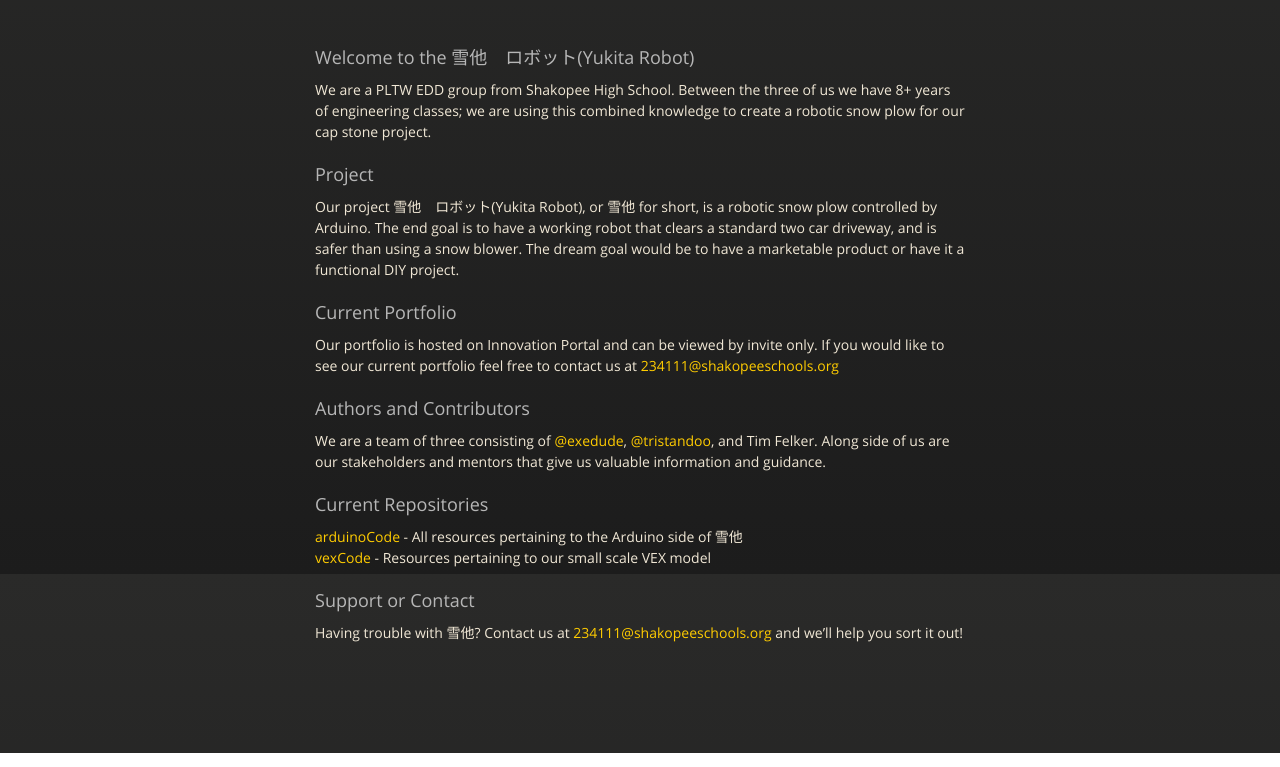
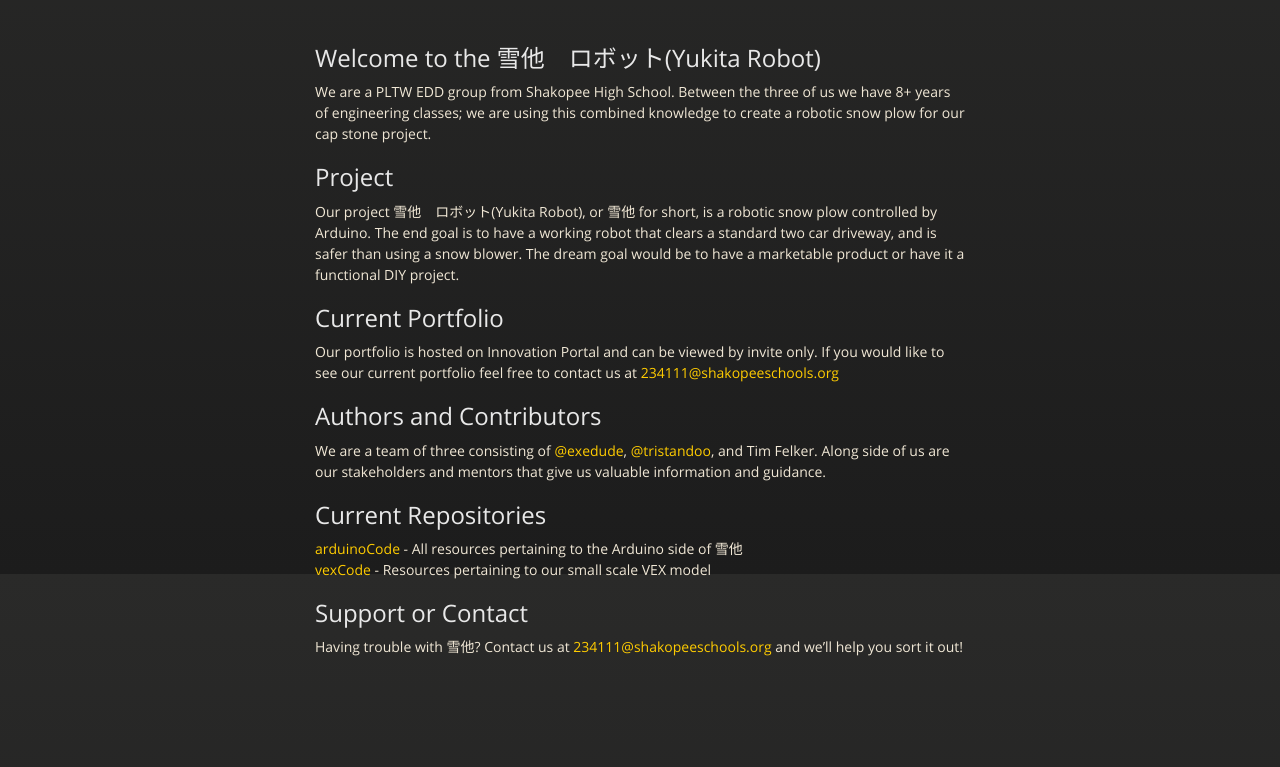
Before and after one commit to RoboSnow/RoboSnow.github.io, a plain HTML site: page index.html in a window 1280 px wide. Shown: the part 226-993 px from the top of the page. Drawn offline with nearby package versions, Linux system fonts and the light colour scheme.

Commit message:
Replace master branch with page content via GitHub

```diff
--- a/index.html
+++ b/index.html
@@ -35,34 +35,34 @@
           <span class="credits right">Hosted on GitHub Pages &mdash; Theme by <a href="https://twitter.com/michigangraham">mattgraham</a></span>
         </div>
 
-        <h3>
-<a id="welcome-to-the-雪他ロボットyukita-robot" class="anchor" href="#welcome-to-the-%E9%9B%AA%E4%BB%96%E3%83%AD%E3%83%9C%E3%83%83%E3%83%88yukita-robot" aria-hidden="true"><span class="octicon octicon-link"></span></a>Welcome to the 雪他　ロボット(Yukita Robot)</h3>
+        <h2>
+<a id="welcome-to-the-雪他ロボットyukita-robot" class="anchor" href="#welcome-to-the-%E9%9B%AA%E4%BB%96%E3%83%AD%E3%83%9C%E3%83%83%E3%83%88yukita-robot" aria-hidden="true"><span class="octicon octicon-link"></span></a>Welcome to the 雪他　ロボット(Yukita Robot)</h2>
 
 <p>We are a PLTW EDD group from Shakopee High School. Between the three of us we have 8+ years of engineering classes; we are using this combined knowledge to create a robotic snow plow for our cap stone project.</p>
 
-<h3>
-<a id="project" class="anchor" href="#project" aria-hidden="true"><span class="octicon octicon-link"></span></a>Project</h3>
+<h2>
+<a id="project" class="anchor" href="#project" aria-hidden="true"><span class="octicon octicon-link"></span></a>Project</h2>
 
 <p>Our project 雪他　ロボット(Yukita Robot), or 雪他 for short, is a robotic snow plow controlled by Arduino. The end goal is to have a working robot that clears a standard two car driveway, and is safer than using a snow blower. The dream goal would be to have a marketable product or have it a functional DIY project.</p>
 
-<h3>
-<a id="current-portfolio" class="anchor" href="#current-portfolio" aria-hidden="true"><span class="octicon octicon-link"></span></a>Current Portfolio</h3>
+<h2>
+<a id="current-portfolio" class="anchor" href="#current-portfolio" aria-hidden="true"><span class="octicon octicon-link"></span></a>Current Portfolio</h2>
 
 <p>Our portfolio is hosted on Innovation Portal and can be viewed by invite only. If you would like to see our current portfolio feel free to contact us at <a href="mailto:234111@shakopeeschools.org">234111@shakopeeschools.org</a> </p>
 
-<h3>
-<a id="authors-and-contributors" class="anchor" href="#authors-and-contributors" aria-hidden="true"><span class="octicon octicon-link"></span></a>Authors and Contributors</h3>
+<h2>
+<a id="authors-and-contributors" class="anchor" href="#authors-and-contributors" aria-hidden="true"><span class="octicon octicon-link"></span></a>Authors and Contributors</h2>
 
 <p>We are a team of three consisting of <a href="https://github.com/exedude" class="user-mention">@exedude</a>, <a href="https://github.com/tristandoo" class="user-mention">@tristandoo</a>, and Tim Felker. Along side of us are our stakeholders and mentors that give us valuable information and guidance.</p>
 
-<h3>
-<a id="current-repositories" class="anchor" href="#current-repositories" aria-hidden="true"><span class="octicon octicon-link"></span></a>Current Repositories</h3>
+<h2>
+<a id="current-repositories" class="anchor" href="#current-repositories" aria-hidden="true"><span class="octicon octicon-link"></span></a>Current Repositories</h2>
 
 <p><a href="http://yukita-robot.github.io/arduinoCode">arduinoCode</a> - All resources pertaining to the Arduino side of 雪他<br>
 <a href="http://yukita-robot.github.io/vexCode">vexCode</a> - Resources pertaining to our small scale VEX model</p>
 
-<h3>
-<a id="support-or-contact" class="anchor" href="#support-or-contact" aria-hidden="true"><span class="octicon octicon-link"></span></a>Support or Contact</h3>
+<h2>
+<a id="support-or-contact" class="anchor" href="#support-or-contact" aria-hidden="true"><span class="octicon octicon-link"></span></a>Support or Contact</h2>
 
 <p>Having trouble with 雪他? Contact us at <a href="mailto:234111@shakopeeschools.org">234111@shakopeeschools.org</a> and we’ll help you sort it out!</p>
       </section>
```
Also changed, not shown: params.json (+1 -1 lines).
